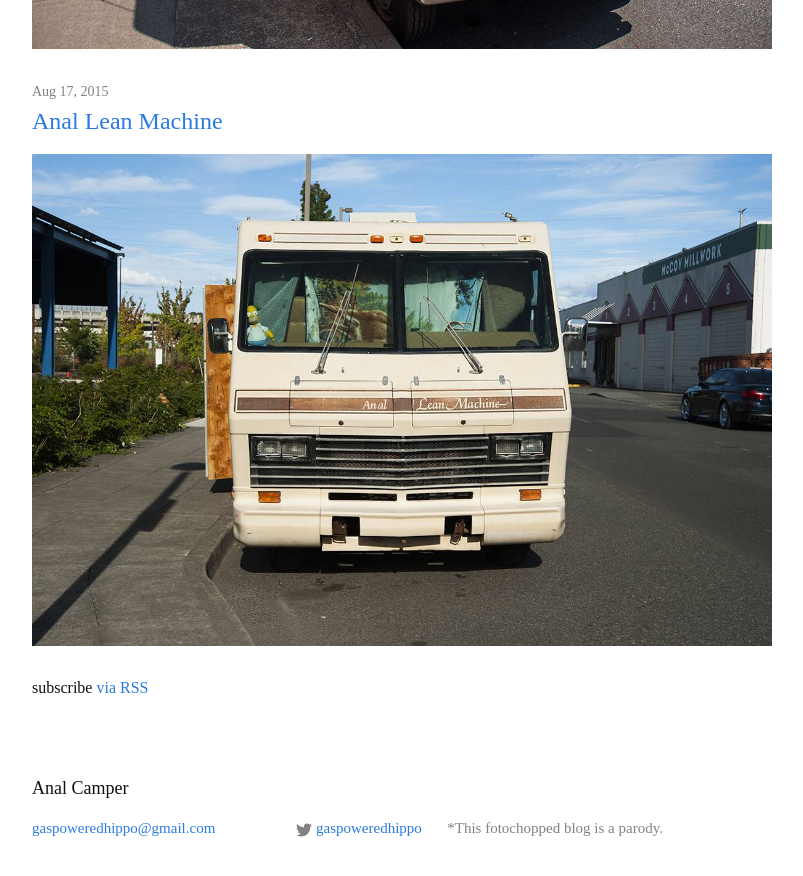
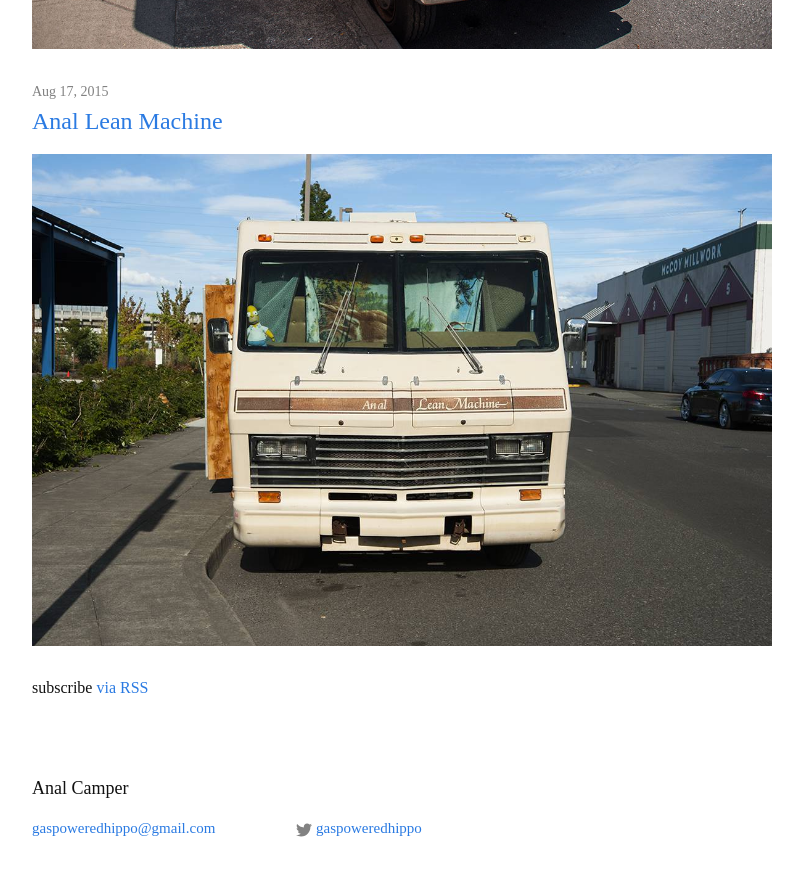
Before and after one commit to gaspoweredhippo/analcamper, a Jekyll site: the page built from index.html, in a window 1280 px wide and 900 px high, scrolled down 3717 px. Shown: the top 876 px of the window, without its empty margins (238-1041 px from the left). Built offline with Jekyll 4.4.1, drawn with Linux system fonts in a browser that asks for light colours; comment, search, counter and statistics services are not loaded.

Commit message:
Remove disclaimer from description

```diff
--- a/_config.yml
+++ b/_config.yml
@@ -2,7 +2,6 @@
 title: Anal Camper
 email: gaspoweredhippo@gmail.com
 description: > # this means to ignore newlines until "baseurl:"
-  &#42;This fotochopped blog is a parody.
 baseurl: "" # the subpath of your site, e.g. /blog/
 url: "http://analcamper.com" # the base hostname & protocol for your site
 twitter_username: gaspoweredhippo
```
